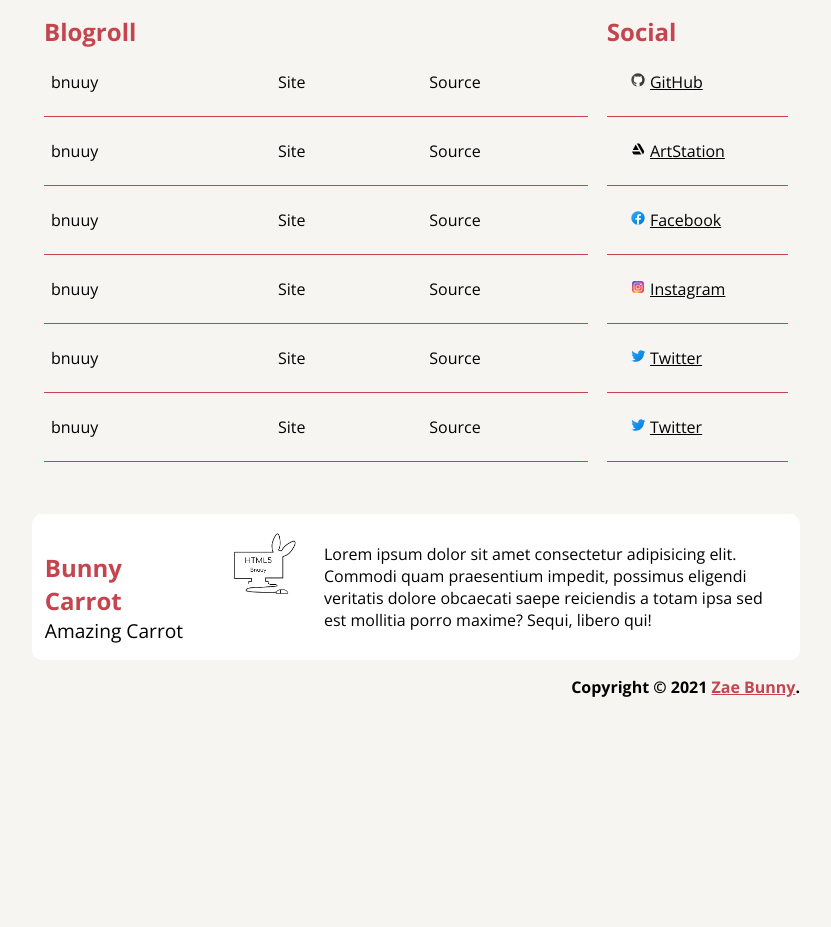
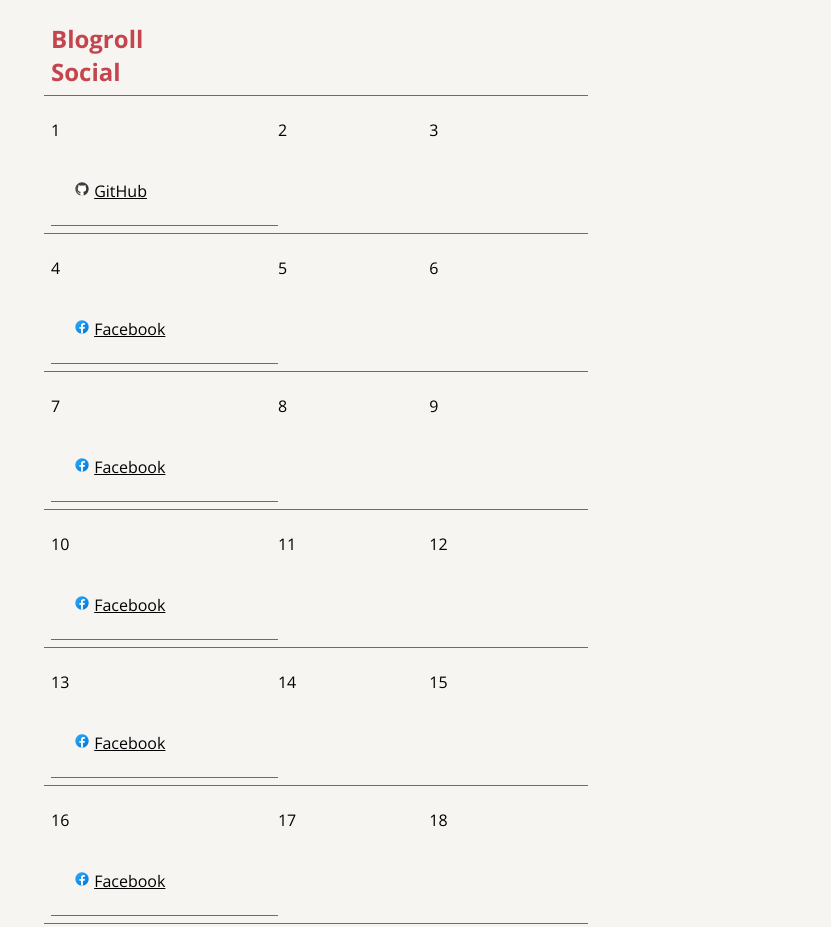
Before and after one commit to HideOnFluff/JavaScript---First-Iteration, a plain HTML site: page index.html in a window 1280 px wide. Shown: the part 1041-1968 px from the top of the page, without its empty margins (224-1055 px from the left). Before the commit the page ends 1846 px from the top, so only its background shows below. Drawn offline with nearby package versions, Linux system fonts and the light colour scheme.

Commit message:
Blogroll HTML structure Change

```diff
--- a/index.html
+++ b/index.html
@@ -63,71 +63,68 @@
                 </article>
             </section>
             <section class="blogroll">
-                <article class="blogroll__content">
-                    <h2 class="blogroll__title">Blogroll</h2>
                 <ul class="blogroll__list">
                     <li class="blogroll__item">
-                            <p class="blogroll__text">bnuuy</p>
-                            <p class="blogroll__text">Site</p>
-                            <p class="blogroll__text">Source</p>
+                        <h2 class="blogroll__title">Blogroll</h2>
+                        <div></div>
+                        <div></div>
+                        <h2 class="blogroll__title">Social</h2>
                     </li>
                     <li class="blogroll__item">
-                            <p class="blogroll__text">bnuuy</p>
-                            <p class="blogroll__text">Site</p>
-                            <p class="blogroll__text">Source</p>
+                        <p class="blogroll__text">1</p>
+                        <p class="blogroll__text">2</p>
+                        <p class="blogroll__text">3</p>
+                        <div class="blogroll__social-link">
+                            <img src="./img/github.svg" alt="" class="blogroll__icon">
+                            <a href="#" class="blogroll__text">GitHub</a>
+                        </div>
                     </li>
                     <li class="blogroll__item">
-                            <p class="blogroll__text">bnuuy</p>
-                            <p class="blogroll__text">Site</p>
-                            <p class="blogroll__text">Source</p>
+                        <p class="blogroll__text">4</p>
+                        <p class="blogroll__text">5</p>
+                        <p class="blogroll__text">6</p>
+                        <div class="blogroll__social-link">
+                            <img src="./img/Facebook.svg" alt="" class="blogroll__icon">
+                            <a href="#" class="blogroll__text">Facebook</a>
+                        </div>
                     </li>
                     <li class="blogroll__item">
-                            <p class="blogroll__text">bnuuy</p>
-                            <p class="blogroll__text">Site</p>
-                            <p class="blogroll__text">Source</p>
+                        <p class="blogroll__text">7</p>
+                        <p class="blogroll__text">8</p>
+                        <p class="blogroll__text">9</p>
+                        <div class="blogroll__social-link">
+                            <img src="./img/Facebook.svg" alt="" class="blogroll__icon">
+                            <a href="#" class="blogroll__text">Facebook</a>
+                        </div>
                     </li>
                     <li class="blogroll__item">
-                            <p class="blogroll__text">bnuuy</p>
-                            <p class="blogroll__text">Site</p>
-                            <p class="blogroll__text">Source</p>
+                        <p class="blogroll__text">10</p>
+                        <p class="blogroll__text">11</p>
+                        <p class="blogroll__text">12</p>
+                        <div class="blogroll__social-link">
+                            <img src="./img/Facebook.svg" alt="" class="blogroll__icon">
+                            <a href="#" class="blogroll__text">Facebook</a>
+                        </div>
                     </li>
                     <li class="blogroll__item">
-                            <p class="blogroll__text">bnuuy</p>
-                            <p class="blogroll__text">Site</p>
-                            <p class="blogroll__text">Source</p>
+                        <p class="blogroll__text">13</p>
+                        <p class="blogroll__text">14</p>
+                        <p class="blogroll__text">15</p>
+                        <div class="blogroll__social-link">
+                            <img src="./img/Facebook.svg" alt="" class="blogroll__icon">
+                            <a href="#" class="blogroll__text">Facebook</a>
+                        </div>
+                    </li>
+                    <li class="blogroll__item">
+                        <p class="blogroll__text">16</p>
+                        <p class="blogroll__text">17</p>
+                        <p class="blogroll__text">18</p>
+                        <div class="blogroll__social-link">
+                            <img src="./img/Facebook.svg" alt="" class="blogroll__icon">
+                            <a href="#" class="blogroll__text">Facebook</a>
+                        </div>
                     </li>
                 </ul>
-                </article>
-                <article class="blogroll__social">
-                    <h2 class="blogroll__title">Social</h2>
-                    <ul class="blogroll__social-list">
-                        <li class="blogroll__social-link">
-                            <img src="./img/github.svg" alt="" class="blogroll__icon">
-                            <a href="#" class="blogroll__text">GitHub</a
-                        ></li>
-                        <li class="blogroll__social-link">
-                            <img src="./img/artstation.svg" alt="" class="blogroll__icon">
-                            <a href="#" class="blogroll__text">ArtStation</a>
-                        </li>
-                        <li class="blogroll__social-link">
-                            <img src="./img/Facebook.svg" alt="" class="blogroll__icon">
-                            <a href="#" class="blogroll__text">Facebook</a>
-                        </li>
-                        <li class="blogroll__social-link">
-                            <img src="./img/Instagram.svg" alt="" class="blogroll__icon">
-                            <a href="#" class="blogroll__text">Instagram</a>
-                        </li>
-                        <li class="blogroll__social-link">
-                            <img src="./img/twitter.svg" alt="" class="blogroll__icon">
-                            <a href="#" class="blogroll__text">Twitter</a>
-                        </li>
-                        <li class="blogroll__social-link">
-                            <img src="./img/twitter.svg" alt="" class="blogroll__icon">
-                            <a href="#" class="blogroll__text">Twitter</a>
-                        </li>
-
-                    </ul>
-                </article>
             </section>
         </main>
         <footer class="footer">
```
Lines whose indentation alone changed are shown as unchanged.
